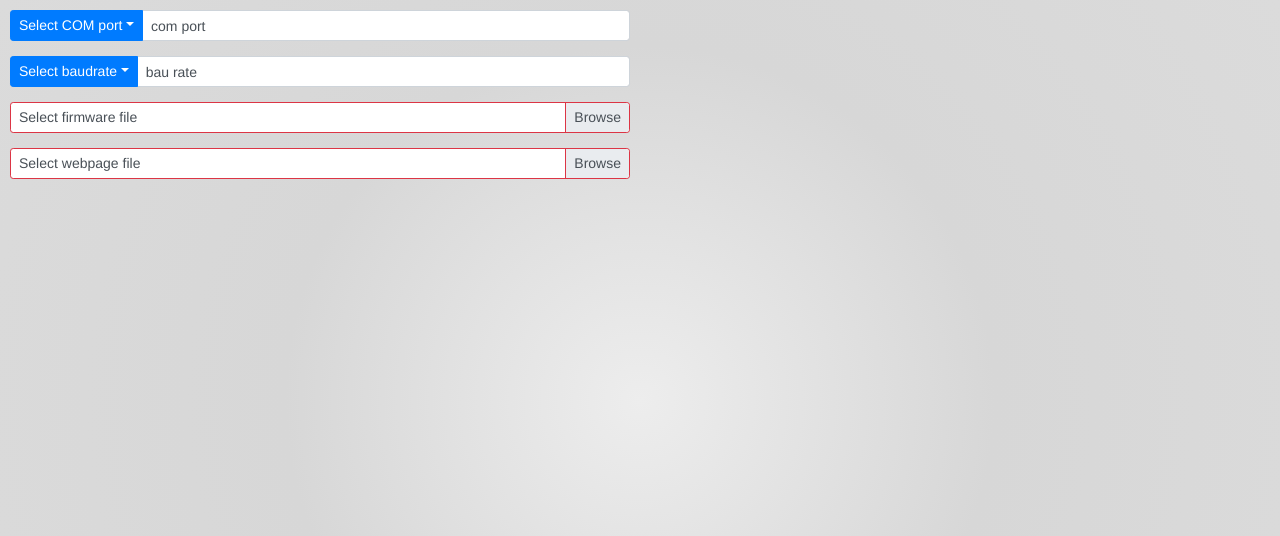
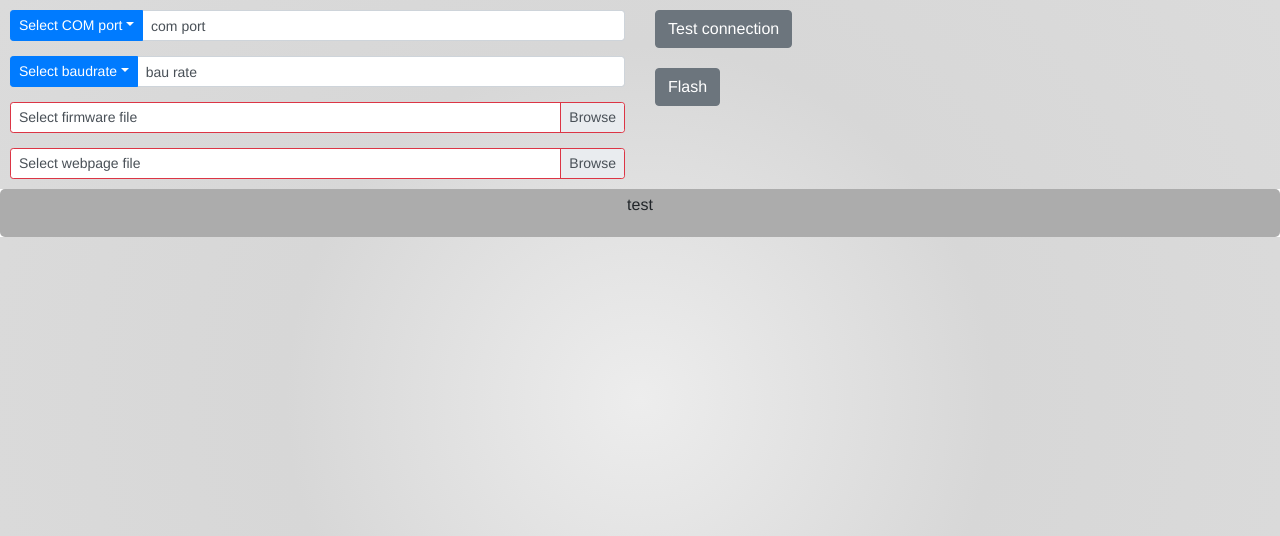
Before and after one commit to giobauermeister/esptool-gui-electron-vue, a Vue app: page /#/ in a window 1280 px wide. Shown: the top 536 px of the page. Built offline with nearby package versions, Linux system fonts and the light colour scheme.

Commit message:
style changes

```diff
--- a/src/background.js
+++ b/src/background.js
@@ -23,7 +23,7 @@ function createWindow () {
     title: "ESP32 Flasher esptool.py GUI",
     webPreferences: {
       nodeIntegration: true,
-      devTools: true
+      devTools: false
   } })
   win.setMenu(null);
   win.on('page-title-updated', function(e) {
--- a/src/views/Main.vue
+++ b/src/views/Main.vue
@@ -1,12 +1,18 @@
 <template>
   <div class="home">
+    <b-row>
+      <b-col>
 
         <div class="com-input">
           <b-input-group size="sm">
-        <b-form-input v-model="comPort" placeholder=""></b-form-input>
+            <b-form-input v-model="comPort" placeholder></b-form-input>
             <template v-slot:prepend>
               <b-dropdown size="sm" text="Select COM port" variant="primary">
-            <b-dropdown-item v-on:click="setComPort(item.port)" v-bind:key="item.port" v-for="item in comPortsList">{{ item.port }}</b-dropdown-item>
+                <b-dropdown-item
+                  v-on:click="setComPort(item.port)"
+                  v-bind:key="item.port"
+                  v-for="item in comPortsList"
+                >{{ item.port }}</b-dropdown-item>
               </b-dropdown>
             </template>
           </b-input-group>
@@ -14,19 +20,22 @@
 
         <div class="baud-input">
           <b-input-group size="sm">
-        <b-form-input v-model="baudrateSpeed" id="baudrate-input" placeholder=""></b-form-input>
+            <b-form-input v-model="baudrateSpeed" id="baudrate-input" placeholder></b-form-input>
             <template v-slot:prepend>
               <b-dropdown size="sm" text="Select baudrate" variant="primary">
-            <b-dropdown-item v-on:click="setBaudrate(baudrate.value)" v-bind:key="baudrate.value" v-for="baudrate in baudrateList">{{ baudrate.value }}</b-dropdown-item>
+                <b-dropdown-item
+                  v-on:click="setBaudrate(baudrate.value)"
+                  v-bind:key="baudrate.value"
+                  v-for="baudrate in baudrateList"
+                >{{ baudrate.value }}</b-dropdown-item>
               </b-dropdown>
             </template>
           </b-input-group>
         </div>
 
-
-
         <div class="firmware-input">
-      <b-form-file size="sm"
+      <b-form-file
+        size="sm"
         v-model="firmwareFile"
         :state="Boolean(firmwareFile)"
         placeholder="Select firmware file"
@@ -35,7 +44,8 @@
     </div>
 
     <div class="webpage-input">
-      <b-form-file size="sm"
+      <b-form-file
+        size="sm"
         v-model="webpageFile"
         :state="Boolean(webpageFile)"
         placeholder="Select webpage file"
@@ -44,7 +54,28 @@
     </div>
 
 
+      </b-col>
 
+      <b-col>
+        <div class="btn-test-connection">
+          <b-button size="md">Test connection</b-button>
+        </div>
+
+        <div class="btn-flash">
+          <b-button size="md">Flash</b-button>
+        </div>
+      </b-col>
+    </b-row>
+
+
+
+
+
+    <div style="width: 100%; background-color: #ffff">
+      <div style="padding: 4px; text-align: center; background-color: #acacac; border-radius: 5px">
+        <p>test</p>
+      </div>
+    </div>
   </div>
 </template>
 
@@ -65,25 +96,21 @@ export default {
       baudrateSpeed: "bau rate",
       selected: null,
       comPortsList: [
-        { port: "COM1", text: 'COM1' },
-        { port: "COM2", text: 'COM2' },
-        { port: "COM3", text: 'COM3' },
-        { port: "COM4", text: 'COM4' },
-        { port: "COM5", text: 'COM5' }
+        { port: "COM1", text: "COM1" },
+        { port: "COM2", text: "COM2" },
+        { port: "COM3", text: "COM3" },
+        { port: "COM4", text: "COM4" },
+        { port: "COM5", text: "COM5" }
       ],
-      baudrateList: [
-        { value: 9600 },
-        { value: 115200 },
-        { value: 921600 }
-      ]
-    }
+      baudrateList: [{ value: 9600 }, { value: 115200 }, { value: 921600 }]
+    };
   },
   methods: {
-    setBaudrate: function (baudrate) {
+    setBaudrate: function(baudrate) {
       console.log(baudrate);
       this.baudrateSpeed = baudrate;
     },
-    setComPort: function (comPort) {
+    setComPort: function(comPort) {
       console.log(comPort);
       this.comPort = comPort;
     }
@@ -93,19 +120,27 @@ export default {
 
 <style>
 .com-input {
-    width: 50%;
-    padding: 10px 10px 10px 10px;
+  width: 100%;
+  padding: 10px 0px 10px 10px;
 }
 .baud-input {
-    width: 50%;
-    padding: 5px 10px 10px 10px;
+  width: 100%;
+  padding: 5px 0px 10px 10px;
 }
-  .firmware-input{
-    width: 50%;
-    padding: 5px 10px 10px 10px;
+.firmware-input {
+  width: 100%;
+  padding: 5px 0px 10px 10px;
 }
 .webpage-input {
-    width: 50%;
-    padding: 5px 10px 10px 10px;
+  width: 100%;
+  padding: 5px 0px 10px 10px;
+}
+.btn-test-connection {
+  width: 100%;
+  padding: 10px 10px 10px 0px;
+}
+.btn-flash{
+  width: 100%;
+  padding: 10px 10px 10px 0px;
 }
 </style>
```
Lines whose indentation alone changed are shown as unchanged.
